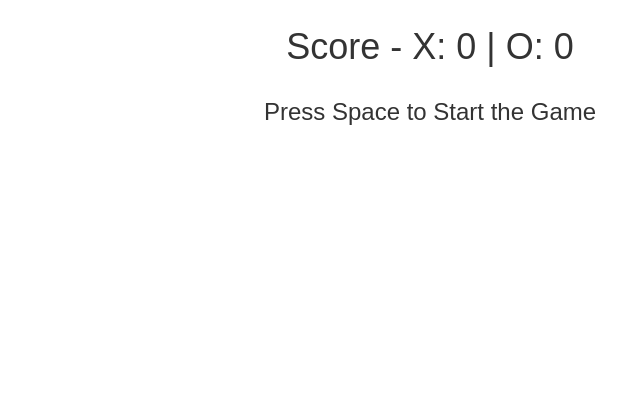
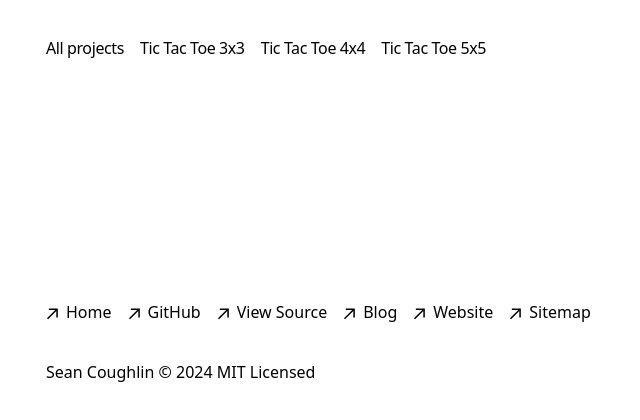
Before and after one commit to Scc33/portfolio, a Next.js app: page /tictactoe/3 in a window 1280 px wide. Shown: the top 420 px of the page, without its empty margins (210-850 px from the left). Built offline with nearby package versions, Linux system fonts and the light colour scheme.

Commit message:
Flip background color to black

```diff
--- /dev/null
+++ b/app/tictactoe/layout.tsx
@@ -0,0 +1,30 @@
+import Footer from "../components/Footer";
+import { Navbar } from "../snippets/components/nav";
+
+const navItems = {
+    "/": "All projects",
+    "/tictactoe/3": "Tic Tac Toe 3x3",
+    "/tictactoe/4": "Tic Tac Toe 4x4",
+    "/tictactoe/5": "Tic Tac Toe 5x5",
+};
+
+export default function RootLayout({
+    children
+}: {
+    children: React.ReactNode;
+}) {
+    return (
+        <div
+            lang="en"
+            className="text-black bg-white dark:text-white dark:bg-black min-h-screen"
+        >
+            <div className="antialiased max-w-3xl md:mx-auto">
+                <main className="flex-auto min-w-0 flex flex-col px-2 pt-8 md:px-0 mx-4 sm:mx-0">
+                    <Navbar navItems={navItems}/>
+                    {children}
+                    <Footer />
+                </main>
+            </div>
+        </div>
+    );
+}
--- a/app/tictactoe/tictactoe.tsx
+++ b/app/tictactoe/tictactoe.tsx
@@ -192,16 +192,16 @@
     score: {
       fontSize: '36px',
       marginBottom: '20px',
-      color: '#333',
+      color: '#fff', // White score color
     },
     message: {
       fontSize: '24px',
-      color: '#333',
+      color: '#fff', // White message color
       marginBottom: '10px',
     },
     board: {
       display: 'inline-block',
-      backgroundColor: '#444',
+      backgroundColor: '#000', // Set the board background to black
       padding: '10px',
       borderRadius: '10px',
     },
@@ -211,7 +211,7 @@
     cell: {
       width: `${cellSize}px`,
       height: `${cellSize}px`,
-      backgroundColor: '#fff',
+      backgroundColor: '#fff', // White cell background
       margin: '5px',
       borderRadius: '10px',
       fontSize: `${cellSize * 0.6}px`,
@@ -220,6 +220,7 @@
       textAlign: 'center',
       cursor: 'pointer',
       userSelect: 'none',
+      color: '#000', // Black text for X and O
     },
   };
 }
```
